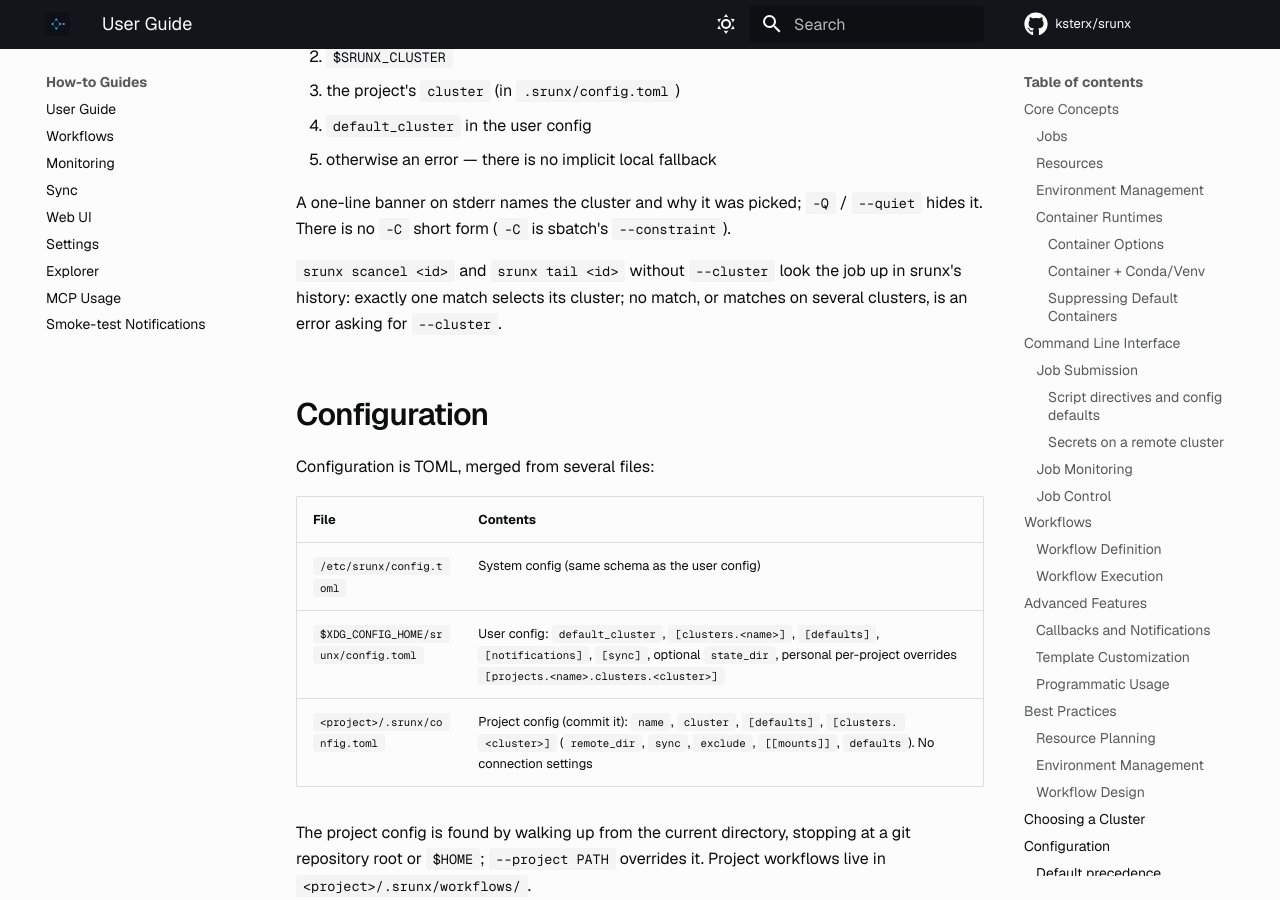
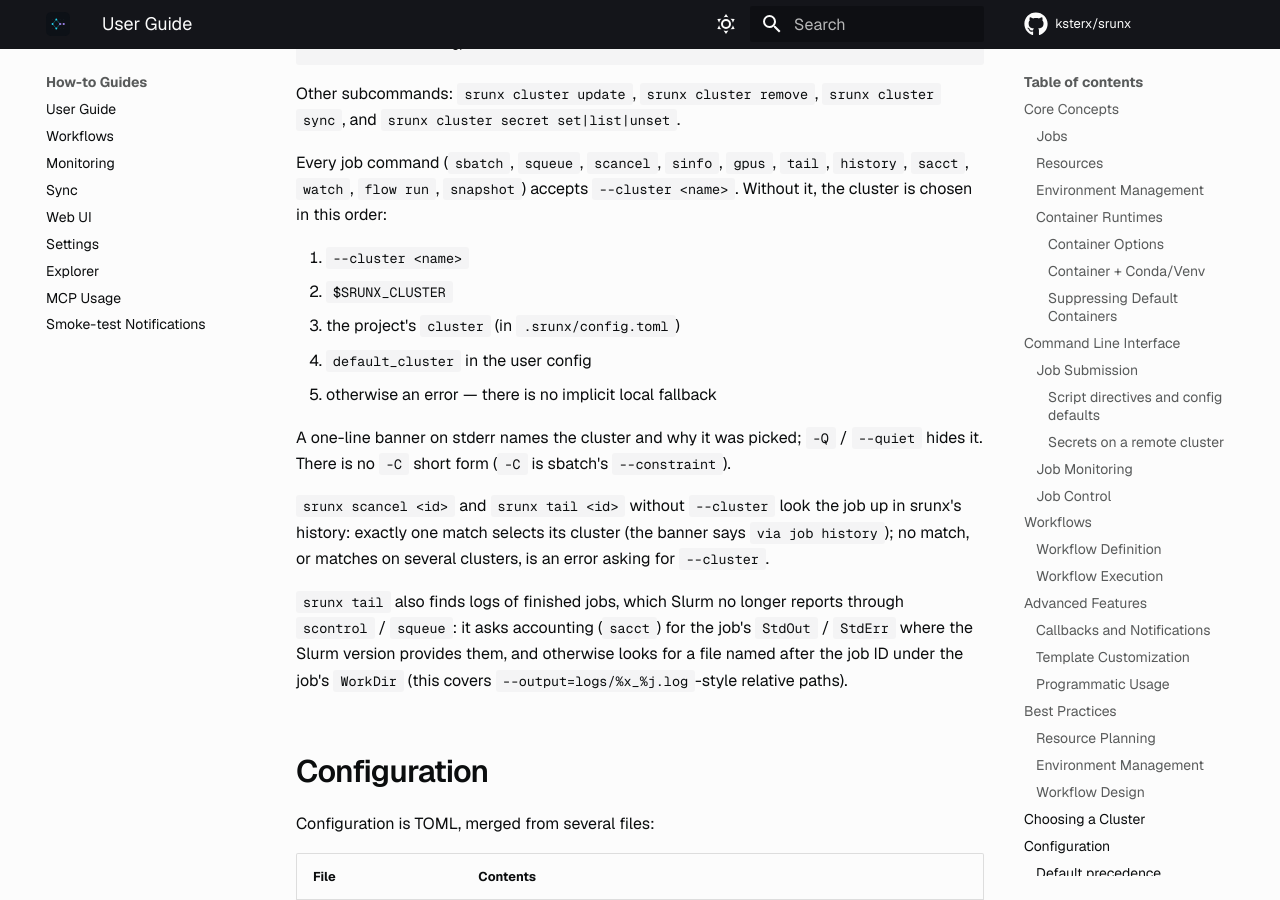
Before and after one commit to ksterx/srunx, an MkDocs documentation site: the page built from docs/how-to/user_guide.md, in a window 1280 px wide and 900 px high, scrolled down 9990 px. Built offline with MkDocs 1.6.1 and Material for MkDocs 9.7.7, drawn with Linux system fonts in a browser that asks for light colours; comment, search, counter and statistics services are not loaded; some of the changed text lies outside the part shown.

Commit message:
docs: document #SBATCH spellings, path translation, job-history banner, finished-job logs, flow run --yes

```diff
--- a/docs/how-to/user_guide.md
+++ b/docs/how-to/user_guide.md
@@ -166,7 +166,16 @@ type; srunx's built-in defaults are never forwarded, because Slurm has its own.
 
 - A warning is printed when the script contradicts a cluster-specific default
   (`[clusters.<name>.defaults]`), since that default usually exists for a reason.
-- `--gres` is passed through verbatim.
+- Long-option abbreviations (`--part=gpu`) and bundled short options
+  (`-vp gpu`) in `#SBATCH` lines are recognised like sbatch does.
+- Alternative spellings of the same resource count as set: a script's
+  `--mem-per-cpu` / `--mem-per-gpu` suppresses an inherited `--mem`,
+  `--cpus-per-gpu` an inherited `--cpus-per-task`, and `--gres` / `--gpus` /
+  `--gpus-per-task` an inherited `--gpus-per-node`.
+- `--gres` is passed through verbatim; with `--wrap` it also drops an
+  inherited `gpus_per_node`.
+- On an SSH cluster, inherited `work_dir` / `log_dir` values that are absolute
+  local paths under a mount are translated to the remote path.
 - `--unset KEY` (repeatable) drops an inherited default for this submission,
   e.g. `--unset partition`.
 - `--dry-run` shows the selected cluster and where each value came from.
@@ -451,8 +460,15 @@ A one-line banner on stderr names the cluster and why it was picked; `-Q` /
 `--constraint`).
 
 `srunx scancel <id>` and `srunx tail <id>` without `--cluster` look the job up
-in srunx's history: exactly one match selects its cluster; no match, or matches
-on several clusters, is an error asking for `--cluster`.
+in srunx's history: exactly one match selects its cluster (the banner says
+`via job history`); no match, or matches on several clusters, is an error asking
+for `--cluster`.
+
+`srunx tail` also finds logs of finished jobs, which Slurm no longer reports
+through `scontrol` / `squeue`: it asks accounting (`sacct`) for the job's
+`StdOut` / `StdErr` where the Slurm version provides them, and otherwise looks
+for a file named after the job ID under the job's `WorkDir` (this covers
+`--output=logs/%x_%j.log`-style relative paths).
 
 ## Configuration
 
```
Also changed, not shown: other parts of docs/how-to/user_guide.md (+1 -1 lines), CLAUDE.md (+1 -1 lines), docs/how-to/workflows.md (+7 -0 lines).
